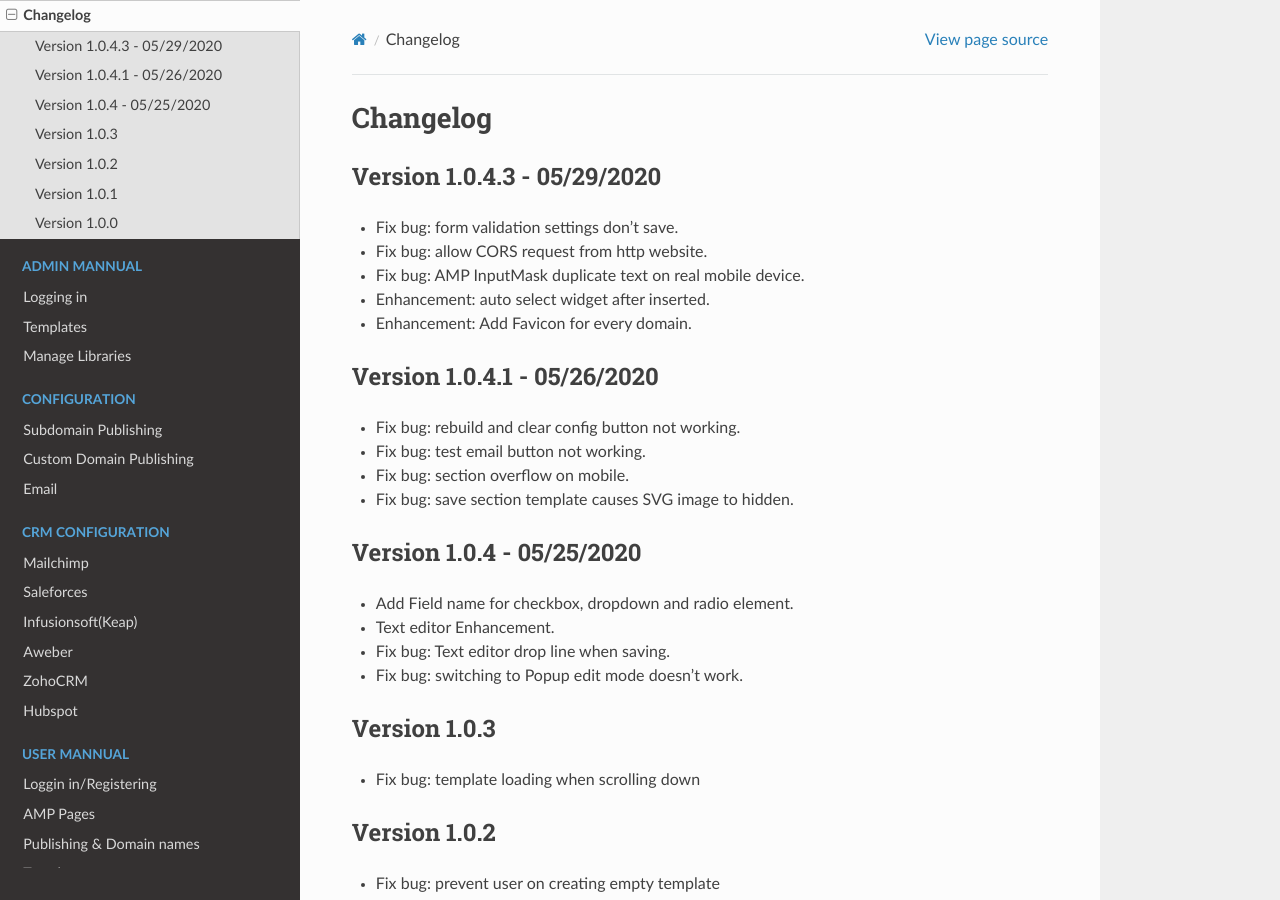
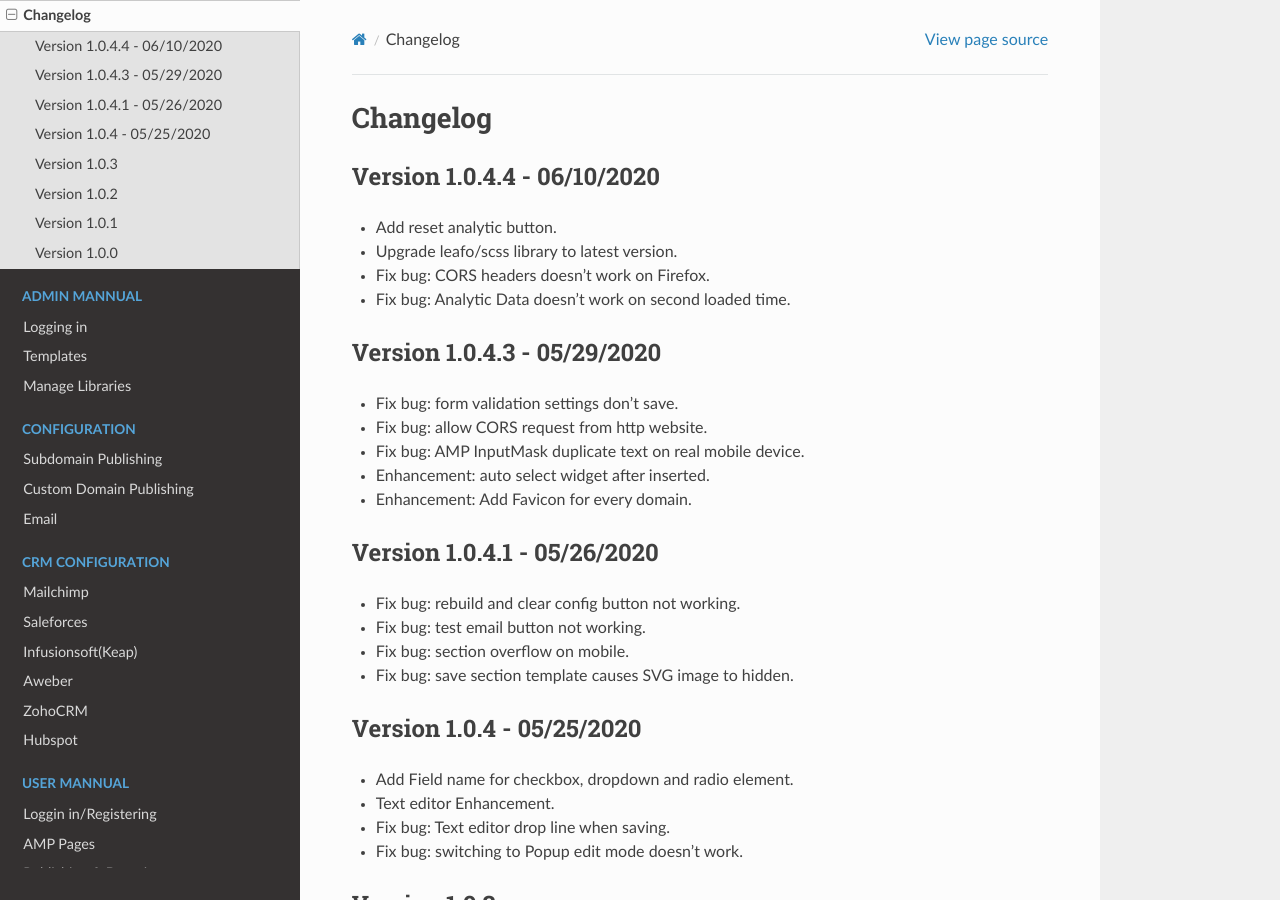
Before and after one commit to logozadocs/-ampbuilder-docs-en, a Sphinx documentation site: the page built from source/changelog.rst, in a window 1280 px wide and 900 px high. Built offline with Sphinx 7.4.7 and the Read the Docs theme 2.0.0, drawn with Linux system fonts in a browser that asks for light colours; pages that are not in the unit, such as notebooks, are missing from menus.

Commit message:
no message

```diff
--- a/source/changelog.rst
+++ b/source/changelog.rst
@@ -1,5 +1,15 @@
 Changelog
 ==============
+
+==============
+Version 1.0.4.4 - 06/10/2020
+==============
+
+- Add reset analytic button.
+- Upgrade leafo/scss library to latest version.
+- Fix bug: CORS headers doesn't work on Firefox.
+- Fix bug: Analytic Data doesn't work on second loaded time.
+
 
 ==============
 Version 1.0.4.3 - 05/29/2020
```
